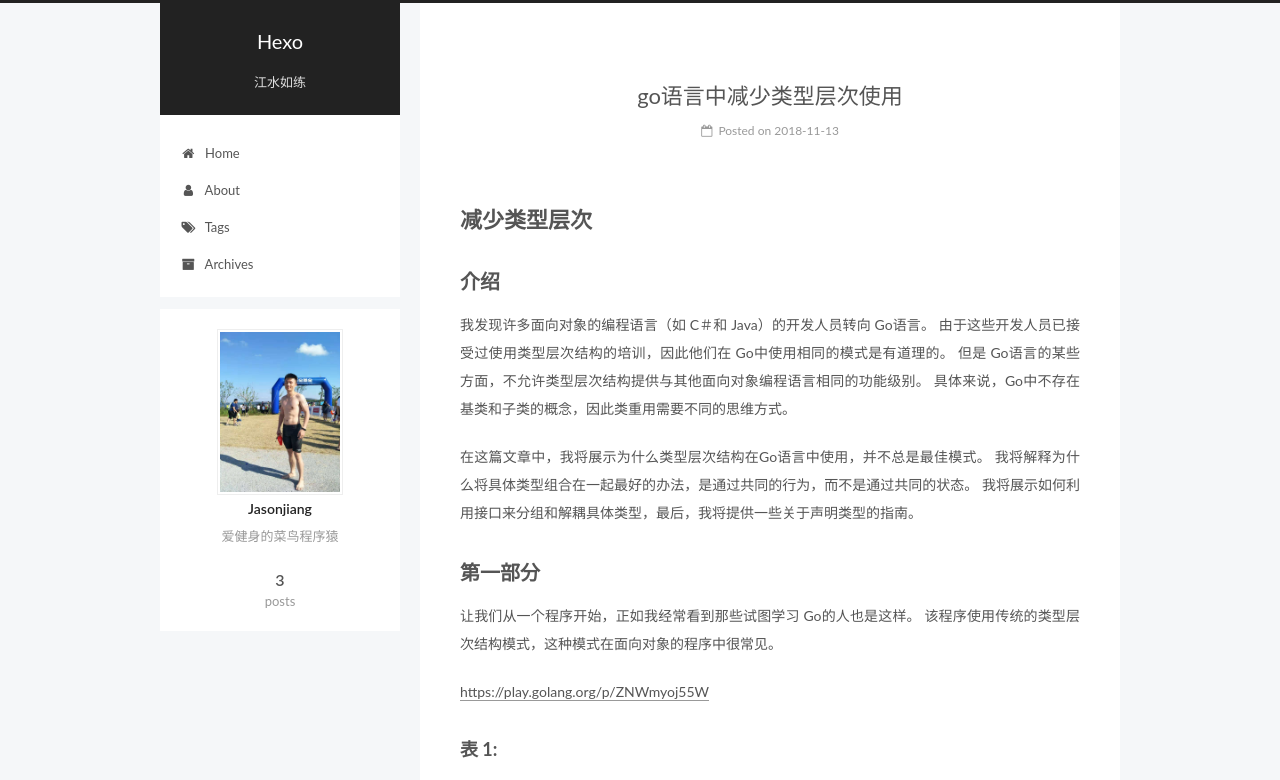
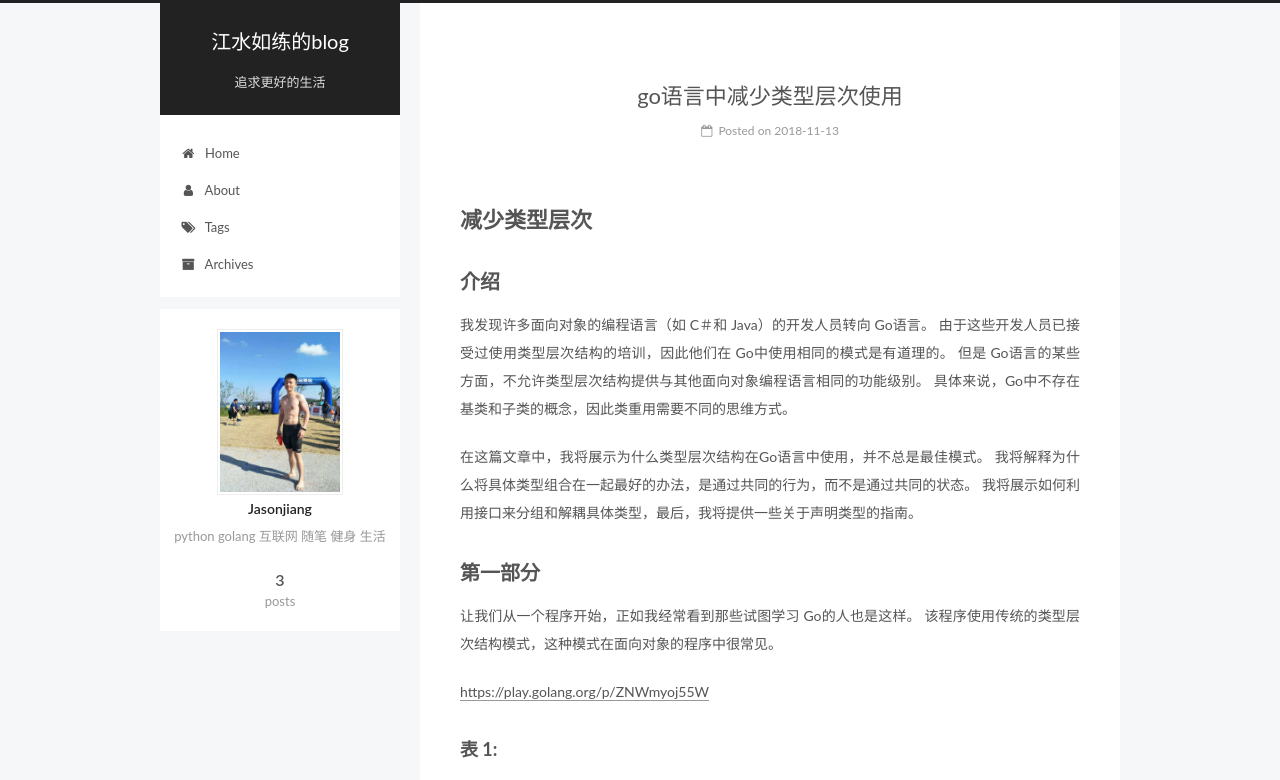
Before and after one commit to Jasonjiang27/Jasonjiang27.github.io, a plain HTML site: page index.html in a window 1280 px wide. Shown: the top 780 px of the page. Drawn offline with Linux system fonts and the light colour scheme; files that its build step writes are made by us from their sources; files whose address does not match are found by name.

Commit message:
Site updated: 2018-11-13 23:00:48

```diff
--- a/css/main.css
+++ b/css/main.css
@@ -1823,7 +1823,7 @@ pre .javascript .function {
   width: 4px;
   height: 4px;
   border-radius: 50%;
-  background: #acb9db;
+  background: #4fff49;
 }
 .links-of-blogroll {
   font-size: 13px;
--- a/index.html
+++ b/index.html
@@ -79,16 +79,16 @@
 
 
 
-<meta name="description" content="爱健身的菜鸟程序猿">
+<meta name="description" content="python golang 互联网 随笔 健身 生活">
 <meta property="og:type" content="website">
-<meta property="og:title" content="Hexo">
+<meta property="og:title" content="江水如练的blog">
 <meta property="og:url" content="http://yoursite.com/blog/index.html">
-<meta property="og:site_name" content="Hexo">
-<meta property="og:description" content="爱健身的菜鸟程序猿">
+<meta property="og:site_name" content="江水如练的blog">
+<meta property="og:description" content="python golang 互联网 随笔 健身 生活">
 <meta property="og:locale" content="default">
 <meta name="twitter:card" content="summary">
-<meta name="twitter:title" content="Hexo">
-<meta name="twitter:description" content="爱健身的菜鸟程序猿">
+<meta name="twitter:title" content="江水如练的blog">
+<meta name="twitter:description" content="python golang 互联网 随笔 健身 生活">
 
 
 
@@ -124,7 +124,7 @@
 
 
 
-  <title>Hexo</title>
+  <title>江水如练的blog</title>
 
 
 
@@ -155,12 +155,12 @@
     <div class="custom-logo-site-title">
       <a href="/blog/" class="brand" rel="start">
         <span class="logo-line-before"><i></i></span>
-        <span class="site-title">Hexo</span>
+        <span class="site-title">江水如练的blog</span>
         <span class="logo-line-after"><i></i></span>
       </a>
     </div>
 
-        <p class="site-subtitle">江水如练</p>
+        <p class="site-subtitle">追求更好的生活</p>
 
   </div>
 
@@ -261,7 +261,7 @@
     </span>
 
     <span hidden itemprop="publisher" itemscope="" itemtype="http://schema.org/Organization">
-      <meta itemprop="name" content="Hexo">
+      <meta itemprop="name" content="江水如练的blog">
     </span>
 
 
@@ -441,7 +441,7 @@
     </span>
 
     <span hidden itemprop="publisher" itemscope="" itemtype="http://schema.org/Organization">
-      <meta itemprop="name" content="Hexo">
+      <meta itemprop="name" content="江水如练的blog">
     </span>
 
 
@@ -562,7 +562,7 @@
     </span>
 
     <span hidden itemprop="publisher" itemscope="" itemtype="http://schema.org/Organization">
-      <meta itemprop="name" content="Hexo">
+      <meta itemprop="name" content="江水如练的blog">
     </span>
 
 
@@ -706,7 +706,7 @@
               <img class="site-author-image" itemprop="image" src="/blog/images/avatar.png" alt="Jasonjiang">
 
               <p class="site-author-name" itemprop="name">Jasonjiang</p>
-              <p class="site-description motion-element" itemprop="description">爱健身的菜鸟程序猿</p>
+              <p class="site-description motion-element" itemprop="description">python golang 互联网 随笔 健身 生活</p>
           </div>
 
           <nav class="site-state motion-element">
```
Also changed, not shown: 2018/11/12/My-New-Post/index.html (+6 -6 lines), 2018/11/12/hello-world/index.html (+6 -6 lines), 2018/11/13/go语言中减少类型层次使用/index.html (+6 -6 lines), about/index.html (+5 -5 lines), archives/2018/11/index.html (+10 -10 lines), archives/2018/index.html (+10 -10 lines), archives/index.html (+10 -10 lines), categories/index.html (+8 -8 lines), tags/index.html (+8 -8 lines).
